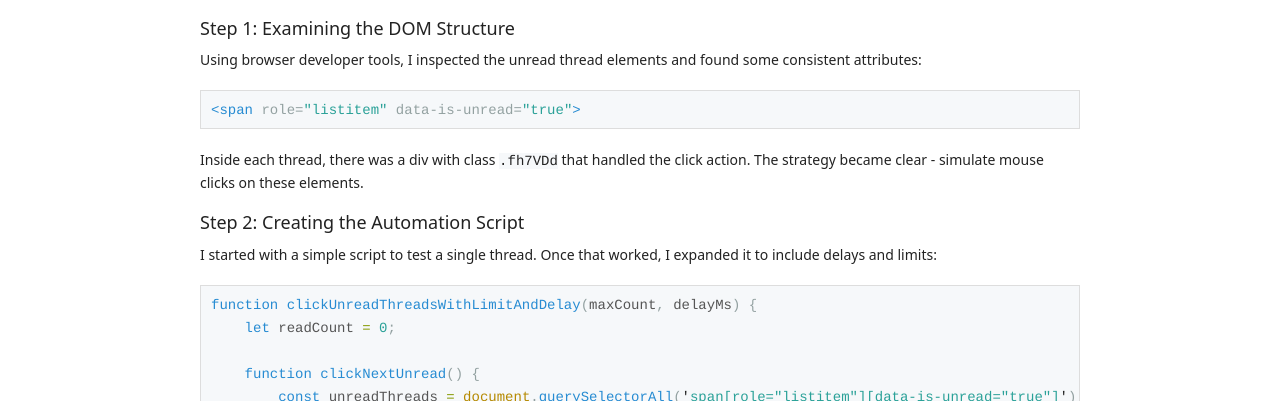
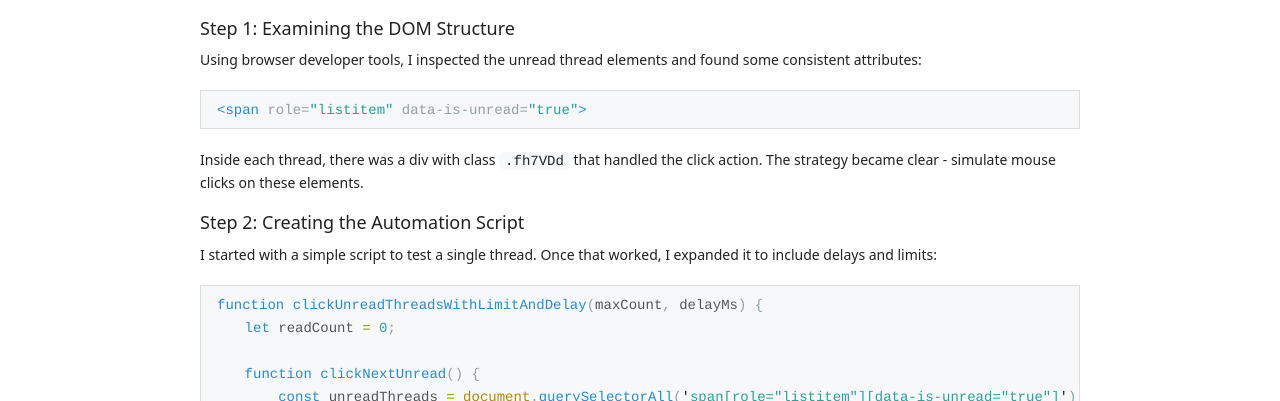
Before and after one commit to product-noob/product-noob.github.io, a Jekyll site: the page built from _posts/2024-11-19-Auto-Reading-Google-Chat-Messages.md, in a window 1280 px wide and 1400 px high, scrolled down 650 px. Shown: the part 157-558 px from the top of the window. Built offline with Jekyll 4.4.1, drawn with Linux system fonts in a browser that asks for light colours.

Commit message:
Update _highlights.scss

```diff
--- a/_sass/_highlights.scss
+++ b/_sass/_highlights.scss
@@ -20,6 +20,8 @@
 
 code {
   background-color: #f6f8fa;
+  border-radius: 6px;
+  padding:1px 6px;
   font-family: 'Bitstream Vera Sans Mono','Courier', monospace;
 }
 
```
